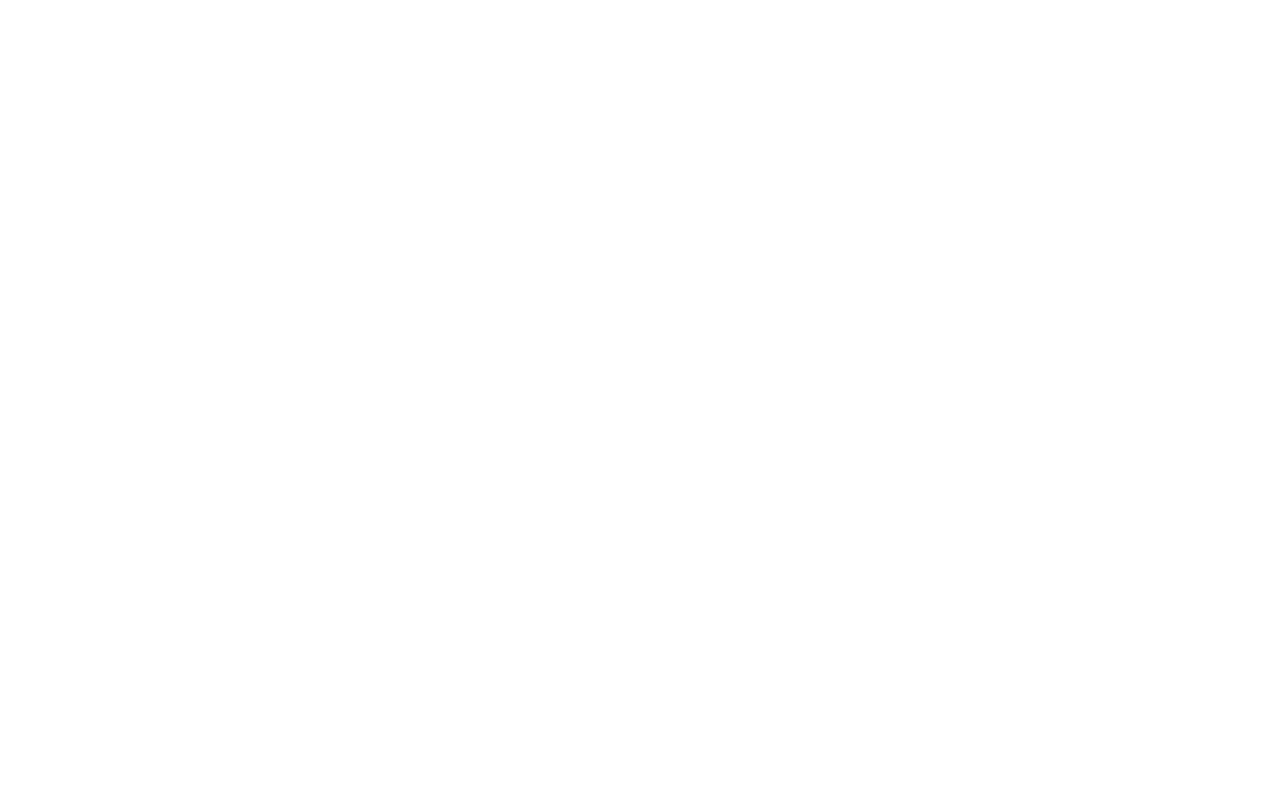
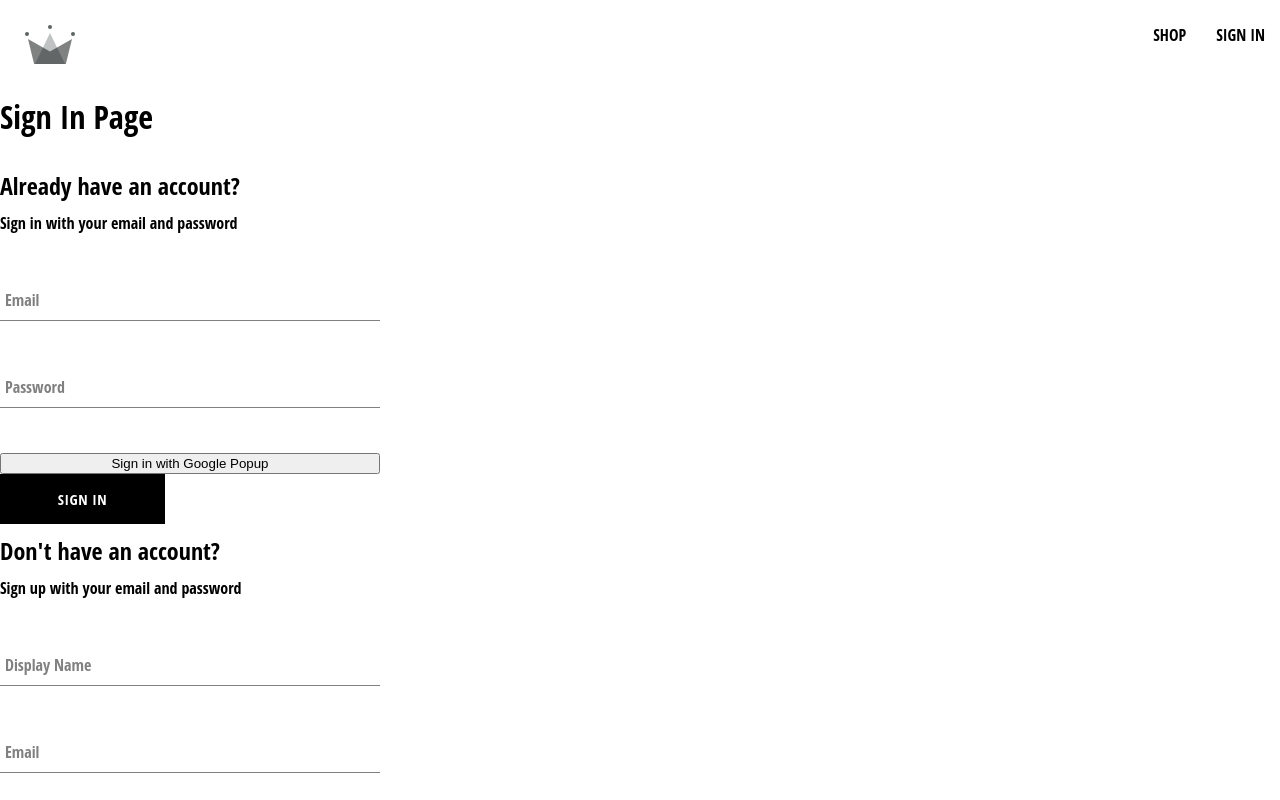
Before and after one commit to Innocentadika/Capstone, a React (Create React App) app: page /auth in a window 1280 px wide. Before the commit this address had no page. Shown: the top 800 px of the page. Built offline with nearby package versions, Linux system fonts and the light colour scheme; the HTML template or start-up script is replaced by a standard one.

Commit message:
creation of the sign in form

```diff
--- a/src/App.js
+++ b/src/App.js
@@ -2,7 +2,7 @@
 
 import Home from './routes/home/home.component';
 import Navigation from './routes/navigation/navigation.component';
-import SignIn from './routes/sign-in/sign-in.component';
+import Authentication from './routes/authentication/authentication.component';
 
 const Shop = () => {
   return <h1>I am the shop page</h1>;
@@ -14,7 +14,7 @@
       <Route path='/' element={<Navigation />}>
         <Route index element={<Home />} />
         <Route path='shop' element={<Shop />} />
-        <Route path='sign-in' element={<SignIn />} />
+        <Route path='auth' element={<Authentication />} />
       </Route>
     </Routes>
   );
--- /dev/null
+++ b/src/components/sign-in-form/sign-in-form.component.jsx
@@ -0,0 +1,78 @@
+import {useState} from 'react';
+
+import Button from '../button/button.componets';
+
+import FormInput from '../form-input/form-input.component';
+
+import  { createAuthUserWithEmailAndPassword,signInWithGooglePopup, createUserDocumentFromAuth } from '../../utils/firebase/firebase.utils'
+
+import './sign-in-form.styles.scss';
+const defaultFormFields = {
+    email: '',
+    password: '',
+}
+
+const SignInForm = () => {
+    const [formFields, setFormFields] = useState(defaultFormFields);
+    const { email, password } = formFields;
+
+    console.log(formFields);
+
+    const resetFormFields = () => {
+        setFormFields(defaultFormFields);
+    }
+
+    const logGoogleUser = async () => {
+        const { user } = await signInWithGooglePopup();
+        const userDocRef = await createUserDocumentFromAuth(user);
+      };
+
+    const handleSubmit = async (event) => {
+        event.preventDefault();
+
+      try {
+
+      } catch (error) {
+
+      }
+    };
+
+    const handleChange = (event) => {
+        const {name, value} = event.target;
+
+        setFormFields({...formFields, [name]: value })
+    };
+
+  return (
+    <div className='sign-up-container'>
+        <h2>Already have an account?</h2>
+        <span>Sign in with your email and password</span>
+
+        <form onSubmit={handleSubmit}>
+
+            <FormInput
+            label="Email"
+            type='email'
+            required
+            onChange={handleChange}
+            name="email"
+            value={email}/>
+
+
+            <FormInput
+            label="Password"
+            type='password'
+             required
+             onChange={handleChange}
+             name="password"
+             value={password}/>
+
+
+        </form>
+      <button onClick={logGoogleUser}>Sign in with Google Popup</button>
+        <Button type='submit'>Sign in</Button>
+    </div>
+  )
+}
+
+export default SignInForm;
--- /dev/null
+++ b/src/components/sign-in-form/sign-in-form.styles.scss
@@ -0,0 +1,9 @@
+.sign-up-container {
+    display: flex;
+    flex-direction: column;
+    width: 380px;
+
+    h2 {
+        margin: 10px 0;
+    }
+}
--- /dev/null
+++ b/src/routes/authentication/authentication.component.jsx
@@ -0,0 +1,19 @@
+
+import SignUpForm from '../../components/sign-up-form/sign-up-form.component';
+import SignInForm from '../../components/sign-in-form/sign-in-form.component';
+
+
+
+const Authentication = () => {
+
+  return (
+    <div>
+      <h1>Sign In Page</h1>
+      <SignInForm />
+      <SignUpForm />
+
+    </div>
+  );
+};
+
+export default Authentication;
--- a/src/routes/navigation/navigation.component.jsx
+++ b/src/routes/navigation/navigation.component.jsx
@@ -16,7 +16,7 @@
           <Link className='nav-link' to='/shop'>
             SHOP
           </Link>
-          <Link className='nav-link' to='/sign-in'>
+          <Link className='nav-link' to='/auth'>
             SIGN IN
           </Link>
         </div>
--- a/src/routes/sign-in/sign-in.component.jsx
+++ /dev/null
@@ -1,25 +0,0 @@
-
-import SignUpForm from '../../components/sign-up-form/sign-up-form.component';
-import {
-  signInWithGooglePopup, createUserDocumentFromAuth
-} from '../../utils/firebase/firebase.utils';
-
-
-const SignIn = () => {
-
-  const logGoogleUser = async () => {
-    const { user } = await signInWithGooglePopup();
-    const userDocRef = await createUserDocumentFromAuth(user);
-  };
-
-  return (
-    <div>
-      <h1>Sign In Page</h1>
-      <button onClick={logGoogleUser}>Sign in with Google Popup</button>
-      <SignUpForm />
-
-    </div>
-  );
-};
-
-export default SignIn;
```
